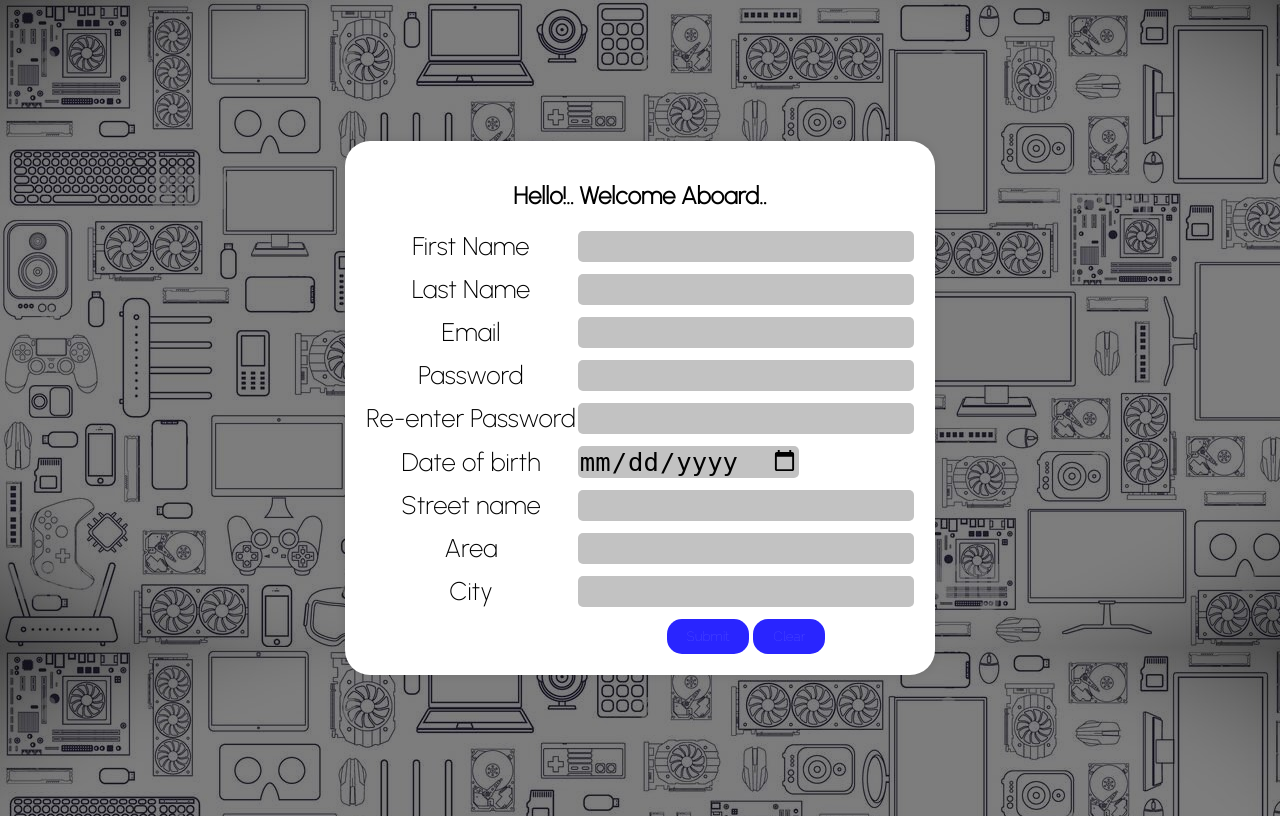
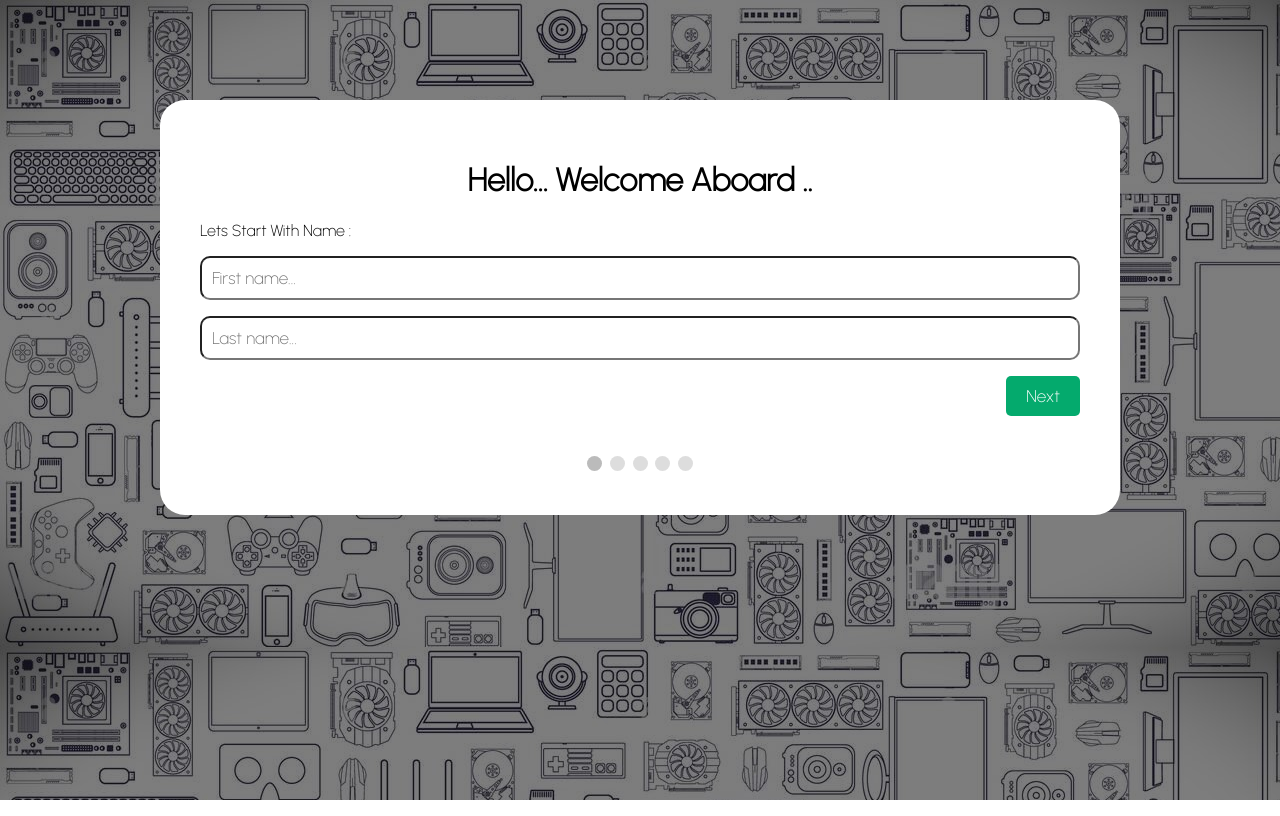
Before and after one commit to Astatine-fever/PROJECT, a PHP site: page /html/signup.html in a window 1280 px wide. Run offline with PHP 8.4, Linux system fonts and the light colour scheme.

Commit message:
login and signup pages are fixed

```diff
--- a/css/signup.css
+++ b/css/signup.css
@@ -12,92 +12,85 @@
     font-family: wo;
     src: url(../assets/fonts/wireone.ttf);
   }
+
+
+* {
+    box-sizing: border-box;
+  }
+
   body {
-      display: flex;
-      justify-content: center;
-      align-items: center;
-      height: 100vh;
     background-image: url("/PROJECT/assets/ui_icons/lb.jpg");
     background-repeat: repeat;
   }
 
-    h2{
-      font-family:urban;
+  #regForm {
+    background-color: #ffffff;
+    margin: 100px auto;
+    font-family: urban;
+    padding: 40px;
+    width: 75vw;
+    min-width: 40vw;
+    border-radius: 25px;
   }
 
-    .container {
-      max-width: 400vw;
-      max-height:400vw;
-      padding: 20px;
-      background-color: white;
-      border-radius: 25px;
-      box-shadow: 0 0 10px rgba(0, 0, 0, 0.1);
-      border-color: black;
-
-    }
-
-    .login-form {
+  h1 {
     text-align: center;
   }
 
-    .login-form h2 {
-      margin-bottom: 20px;
-    }
-
-    .login-form label,
-    .login-form input {
-      display: block;
-      margin-bottom: 10px;
-    }
-
-    .login-form button {
-      padding: 10px 20px;
-      background-color: #2925ff;
-      color: white;
-      border: none;
-      border-radius: 15px;
-      cursor: pointer;
-      font-family: rale;
-    }
-    .table1 {
-      border-collapse: collapse;
-      border-spacing: 0;
+  input {
+    padding: 10px;
     width: 100%;
+    font-size: 17px;
+    font-family: urban;
     border-radius: 10px;
   }
 
-    .th1 ,.td1 {
-      text-align: left;
-      padding: 8px;
-    }
-    img
-    {
-      max-width: 10vw;
-      max-height: 10vw;
-    }
-    label
-    {
-      font-family: urban;
-      font-size: 2vw;
-    }
-    input
-    {
-      border-radius: 5px;
-      background-color: rgb(194, 194, 194);
-      border: none;
-      font-size: 2vw;
+  /* Mark input boxes that gets an error on validation: */
+  input.invalid {
+    background-color: #ffdddd;
   }
 
-    .lb:hover
-    {
-      background-color: rgb(8, 95, 255);
-      color: white;
-      font-family: rale;
+  /* Hide all steps by default: */
+  .tab {
+    display: none;
   }
 
-    .cle:hover
-    {
-      background-color: rgb(255, 36, 7);
-      color: white;
-      font-family: rale;
+  button {
+    background-color: #04AA6D;
+    color: #ffffff;
+    border: none;
+    border-radius: 5px;
+    padding: 10px 20px;
+    font-size: 17px;
+    font-family: urban;
+    cursor: pointer;
   }
+
+  button:hover {
+    opacity: 0.8;
+  }
+
+  #prevBtn {
+    background-color: #bbbbbb;
+  }
+
+  /* Make circles that indicate the steps of the form: */
+  .step {
+    height: 15px;
+    width: 15px;
+    margin: 0 2px;
+    background-color: #bbbbbb;
+    border: none;
+    border-radius: 50%;
+    display: inline-block;
+    opacity: 0.5;
+  }
+
+  .step.active {
+    opacity: 1;
+  }
+
+  /* Mark the steps that are finished and valid: */
+  .step.finish {
+    background-color: #04AA6D;
+  }
--- a/login.html
+++ b/html/login.html
@@ -4,15 +4,15 @@
     <meta charset="UTF-8">
     <meta name="viewport" content="width=device-width, initial-scale=1.0">
     <title>login</title>
-    <link rel="icon" src="assets/icons/art.png">
-    <link rel="stylesheet" type="text/css" href="css/login.css">
+    <link rel="icon" src="../assets/icons/art.png">
+    <link rel="stylesheet" type="text/css" href="../css/login.css">
 </head>
 <body>
       <div class="container">
         <form class="login-form" action="login.php" method="post">
           <table class="table1">
             <td class="td1">
-            <img src="assets/icons/password.png" alt="login">
+            <img src="../assets/icons/password.png" alt="login">
           </td>
           <td class="td1">
             <h2>Hey!.. Welcome Back..</h2>
--- /dev/null
+++ b/html/signup.html
@@ -0,0 +1,57 @@
+<!DOCTYPE html>
+<html lang="en">
+<head>
+    <meta charset="UTF-8">
+    <meta name="viewport" content="width=device-width, initial-scale=1.0">
+    <title>signup</title>
+    <link rel="icon" src="../assets/icons/art.png">
+    <link rel="stylesheet" type="text/css" href="../css/signup.css">
+    <script src="../script/signup.js"></script>
+</head>
+<body>
+  <form id="regForm" action="signup.php">
+    <h1> Hello... Welcome Aboard ..</h1>
+    <!-- One "tab" for each step in the form: -->
+    <div class="tab">Lets Start With Name :
+      <p><input placeholder="First name..." oninput="this.className = ''" name="fname"></p>
+      <p><input placeholder="Last name..." oninput="this.className = ''" name="lname"></p>
+    </div>
+    <div class="tab">Great, How can we contact you..:
+      <p><input placeholder="E-mail..." oninput="this.className = ''" name="email"></p>
+      <p><input placeholder="Phone..." oninput="this.className = ''" name="phone"></p>
+    </div>
+    <div class="tab">Awesome.. When is your birthday :
+      <p><input placeholder="dd" oninput="this.className = ''" name="dd"></p>
+      <p><input placeholder="mm" oninput="this.className = ''" name="nn"></p>
+      <p><input placeholder="yyyy" oninput="this.className = ''" name="yyyy"></p>
+    </div>
+    <div class="tab">Pickup an awesome nickname and supersecret password :
+      <p><input placeholder="Username..." oninput="this.className = ''" name="uname"></p>
+      <p><input placeholder="Password..." oninput="this.className = ''" name="pword" type="password"></p>
+    </div>
+    <div class="tab">Finally.. Where should we send your package. :
+      <p><input placeholder="House Number" oninput="this.className = ''" name="hn"></p>
+      <p><input placeholder="Street name" oninput="this.className = ''" name="sn" type="text"></p>
+      <p><input placeholder="Area" oninput="this.className = ''" name="area" type="text"></p>
+      <p><input placeholder="City" oninput="this.className = ''" name="city" type="text"></p>
+      <p><input placeholder="State" oninput="this.className = ''" name="st" type="text"></p>
+      <p><input placeholder="Pincode" oninput="this.className = ''" name="pin" type="text"></p>
+    </div>
+    <div style="overflow:auto;">
+      <div style="float:right;">
+        <button type="button" id="prevBtn" onclick="nextPrev(-1)">Previous</button>
+        <button type="button" id="nextBtn" onclick="nextPrev(1)">Next</button>
+      </div>
+    </div>
+    <!-- Circles which indicates the steps of the form: -->
+    <div style="text-align:center;margin-top:40px;">
+      <span class="step"></span>
+      <span class="step"></span>
+      <span class="step"></span>
+      <span class="step"></span>
+      <span class="step"></span>
+    </div>
+  </form>
+
+</body>
+</html>
--- a/index.html
+++ b/index.html
@@ -22,7 +22,7 @@
                     <li class="dropdown">
                         <a href="#"><img src="assets/icons/location.png" class="ico" alt="map"></a>
                         <div class="dropdown-content">
-                            <iframe src="https://www.google.com/maps/embed?pb=!1m17!1m12!1m3!1d1962.3244515994054!2d78.80988031625748!3d10.369932069541049!2m3!1f0!2f0!3f0!3m2!1i1024!2i768!4f13.1!3m2!1m1!2zMTDCsDIyJzExLjgiTiA3OMKwNDgnNDAuMiJF!5e0!3m2!1sen!2sin!4v1689150589984!5m2!1sen!2sin" width="320" height="240" style="border:0;" allowfullscreen="" loading="lazy" referrerpolicy="no-referrer-when-downgrade"></iframe>
+                            <iframe src="https://www.google.com/maps/embed?pb=!1m17!1m12!1m3!1d1962.3244515994054!2d78.80988031625748!3d10.369932069541049!2m3!1f0!2f0!3f0!3m2!1i1024!2i768!4f13.1!3m2!1m1!2zMTDCsDIyJzExLjgiTiA3OMKwNDgnNDAuMiJF!5e0!3m2!1sen!2sin!4v1689150589984!5m2!1sen!2sin" width="320" height="240" style="border:0;" allowfullscreen="" loading="lazy" referrerpolicy="no-referrer-when-downgrade" align="center"></iframe>
                             <a href="#">741, Restra Street,<br> Test Avenue,<br> Trichy.<br> </a>
                         </div>
                     </li>
@@ -44,8 +44,8 @@
                     <li class="dropdown">
                         <a href="#"><img src="assets/icons/user.png" class="ico" alt="user"></a>
                         <div class="dropdown-content">
-                        <a href="#"><img src="assets/icons/signup.png" class="ico" > Signup </a>
-                        <a href="login.html"><img src="assets/icons/login.png" class="ico" > Login </a>
+                        <a href="html/signup.html"><img src="assets/icons/signup.png" class="ico" > Signup </a>
+                        <a href="html/login.html"><img src="assets/icons/login.png" class="ico" > Login </a>
                         </div>
                     </li>
 
--- a/signup.html
+++ /dev/null
@@ -1,64 +0,0 @@
-<!DOCTYPE html>
-<html lang="en">
-<head>
-    <meta charset="UTF-8">
-    <meta name="viewport" content="width=device-width, initial-scale=1.0">
-    <title>login</title>
-    <link rel="icon" src="assets/icons/art.png">
-    <link rel="stylesheet" type="text/css" href="css/signup.css">
-</head>
-<body>
-      <div class="container">
-        <form class="login-form" action="signup.php" method="post">
-            <table class="table1">
-                <tr class="td1">
-                <h2>Hello!.. Welcome Aboard..</h2>
-                </tr>
-                <tr>
-                    <td> <label for="fname">First Name </label> </td>
-                    <td> <input type="text" id="fname" name="fname" required></td>
-                </tr>
-                <tr>
-                    <td> <label for="lname">Last Name </label> </td>
-                    <td> <input type="text" id="lname" name="lname" required></td>
-                </tr>
-                <tr>
-                    <td> <label for="email">Email </label> </td>
-                    <td> <input type="text" id="email" name="email" required></td>
-                </tr>
-                <tr>
-                    <td> <label for="pwd">Password </label> </td>
-                    <td> <input type="password" id="pwd" name="pwd" required></td>
-                </tr>
-                <tr>
-                    <td> <label for="pwd1">Re-enter Password </label> </td>
-                    <td> <input type="password" id="pwd1" name="pwd1" required></td>
-                </tr>
-                <tr>
-                    <td> <label for="dob">Date of birth </label> </td>
-                    <td> <input type="date" id="dob" name="dob" required></td>
-                </tr>
-                <tr>
-                    <td> <label for="sn">Street name </label> </td>
-                    <td> <input type="text" id="sn" name="sn" required></td>
-                </tr>
-                <tr>
-                    <td> <label for="area">Area </label> </td>
-                    <td> <input type="text" id="area" name="area" required></td>
-                </tr>
-                <tr>
-                    <td> <label for="city">City </label> </td>
-                    <td> <input type="text" id="city" name="city" required></td>
-                </tr>
-                <tr>
-                    <td>   </td>
-                    <td>
-                        <button type="submit"> Submit </button>
-                        <button type="reset" > Clear </button>
-                    </td>
-                </tr>
-            </table>
-        </form>
-      </div>
-    </body>
-    </html>
```
Also changed, not shown: script/signup.js (+80 -0 lines). Lines whose indentation alone changed are shown as unchanged.
